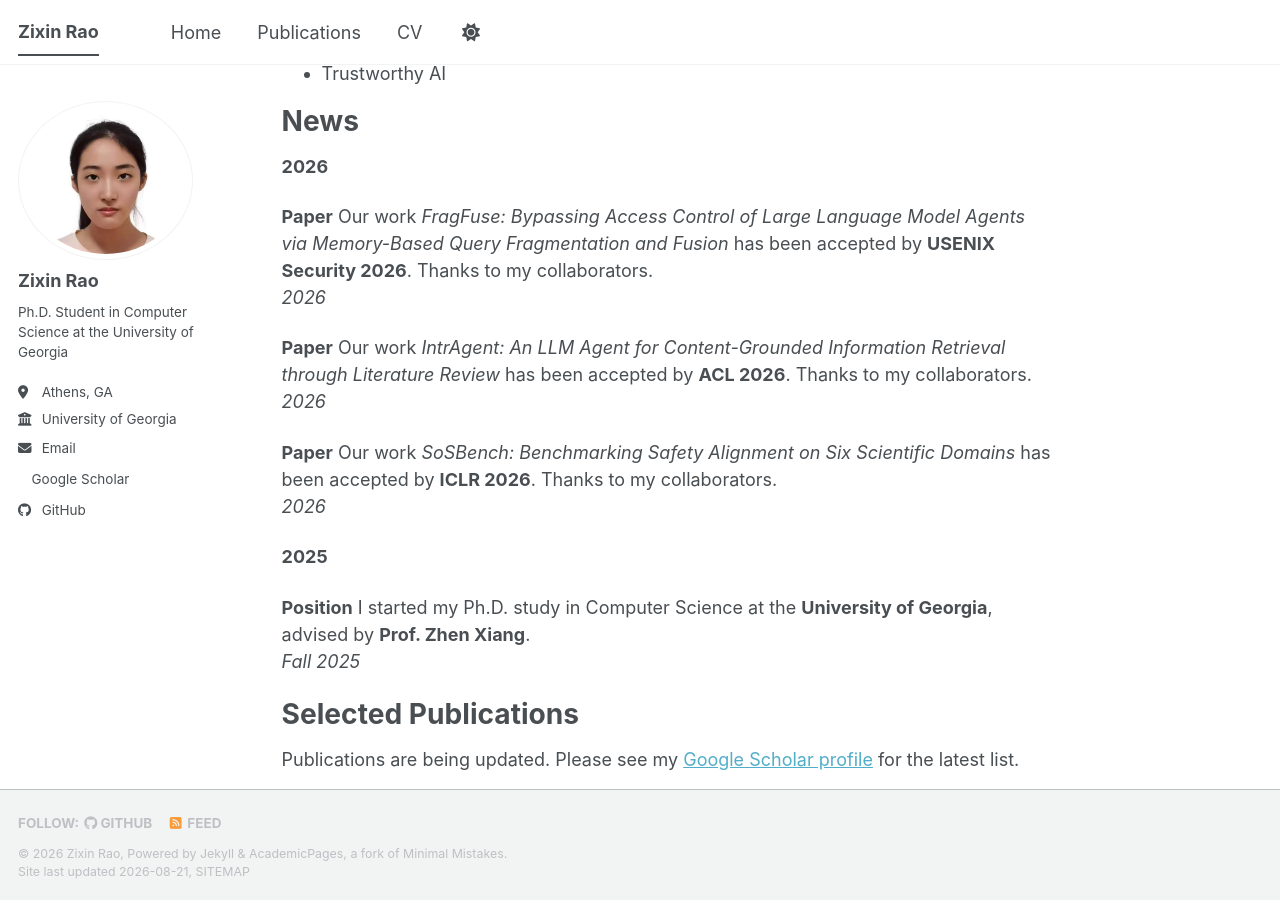
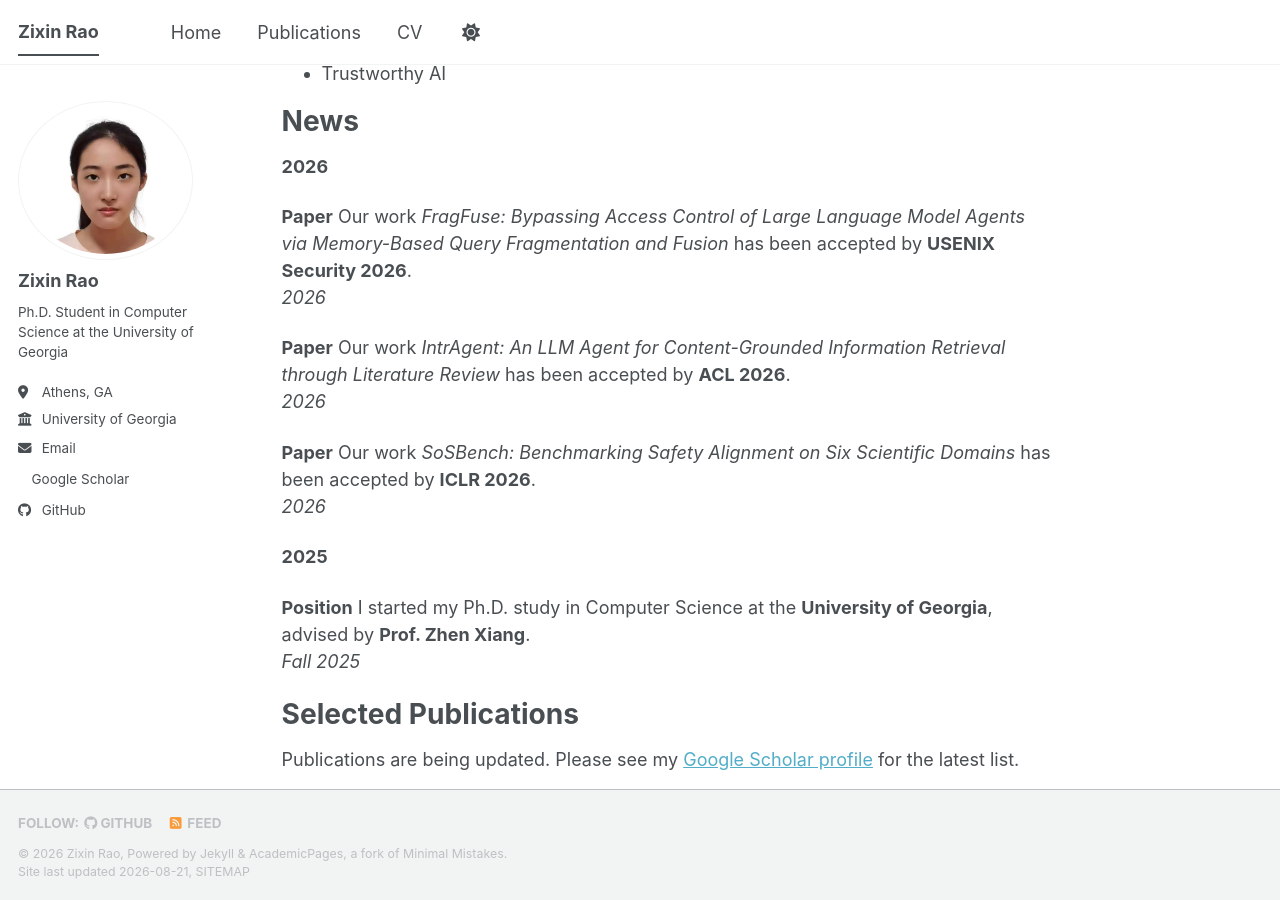
Before and after one commit to zixin22/zixin22-profile, a Jekyll site: the page built from _pages/about.md, in a window 1280 px wide and 900 px high, scrolled down 416 px. Built offline with Jekyll 4.4.1, drawn with Linux system fonts in a browser that asks for light colours; a style sheet for code colours, icons or effects is not loaded.

Commit message:
Remove collaborator thanks from news

```diff
--- a/_pages/about.md
+++ b/_pages/about.md
@@ -23,13 +23,13 @@ News
 
 **2026**
 
-**Paper** Our work *FragFuse: Bypassing Access Control of Large Language Model Agents via Memory-Based Query Fragmentation and Fusion* has been accepted by **USENIX Security 2026**. Thanks to my collaborators.
+**Paper** Our work *FragFuse: Bypassing Access Control of Large Language Model Agents via Memory-Based Query Fragmentation and Fusion* has been accepted by **USENIX Security 2026**.
 *2026*
 
-**Paper** Our work *IntrAgent: An LLM Agent for Content-Grounded Information Retrieval through Literature Review* has been accepted by **ACL 2026**. Thanks to my collaborators.
+**Paper** Our work *IntrAgent: An LLM Agent for Content-Grounded Information Retrieval through Literature Review* has been accepted by **ACL 2026**.
 *2026*
 
-**Paper** Our work *SoSBench: Benchmarking Safety Alignment on Six Scientific Domains* has been accepted by **ICLR 2026**. Thanks to my collaborators.
+**Paper** Our work *SoSBench: Benchmarking Safety Alignment on Six Scientific Domains* has been accepted by **ICLR 2026**.
 *2026*
 
 **2025**
```
